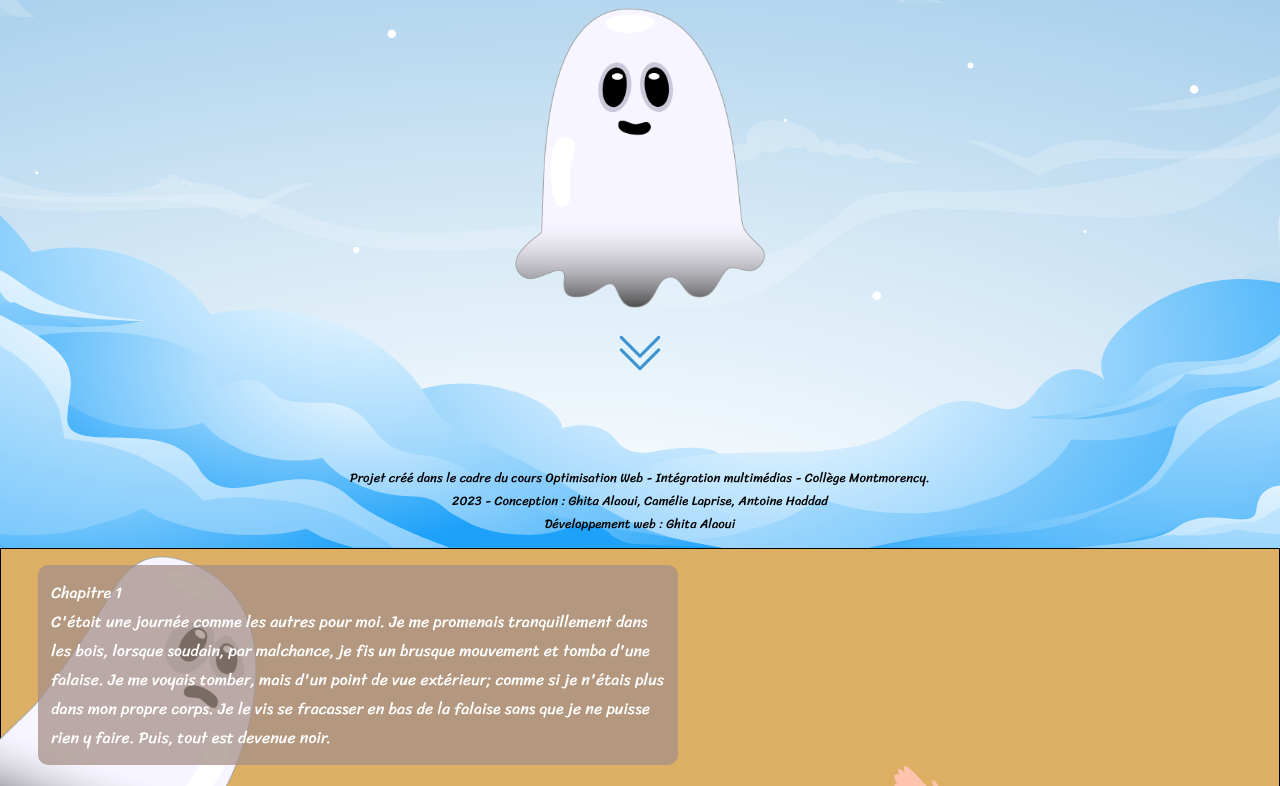
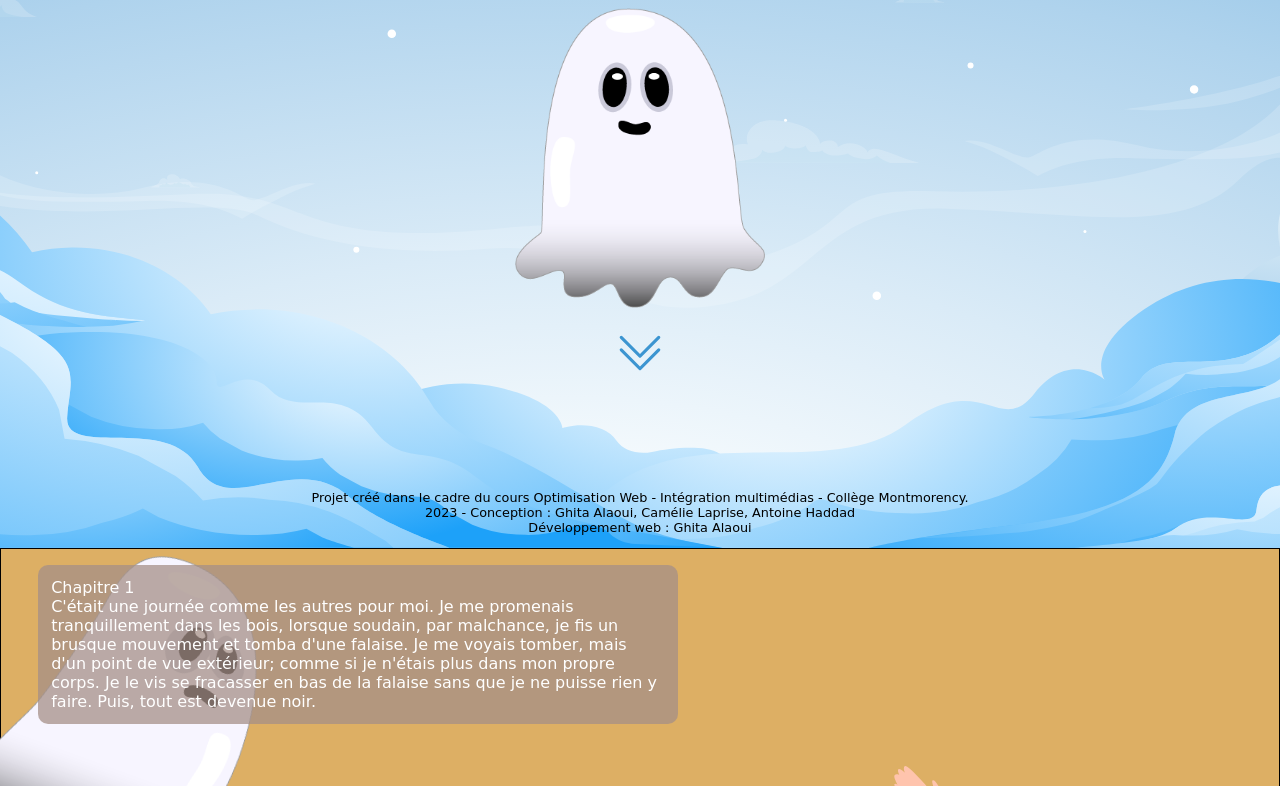
Before and after one commit to ghita04/alaoui-ghita-scrollytelling, a plain HTML site: page index.html in a window 1280 px wide. Shown: the part 252-1038 px from the top of the page. Drawn offline with nearby package versions, Linux system fonts and the light colour scheme.

Commit message:
Add files via upload

```diff
--- a/index.html
+++ b/index.html
@@ -12,16 +12,6 @@
       href="images/png/fantome_content.png"
       width="64"
       height="64"
-    />
-    <link rel="preconnect" href="https://fonts.googleapis.com" />
-    <link rel="preconnect" href="https://fonts.gstatic.com" crossorigin />
-    <link rel="preconnect" href="https://fonts.googleapis.com" />
-    <link rel="preconnect" href="https://fonts.gstatic.com" crossorigin />
-    <link rel="preconnect" href="https://fonts.googleapis.com" />
-    <link rel="preconnect" href="https://fonts.gstatic.com" crossorigin />
-    <link
-      href="https://fonts.googleapis.com/css2?family=Sriracha&display=swap"
-      rel="stylesheet"
     />
   </head>
   <body>
```
